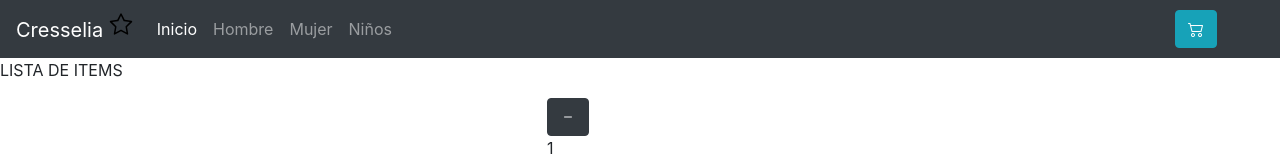
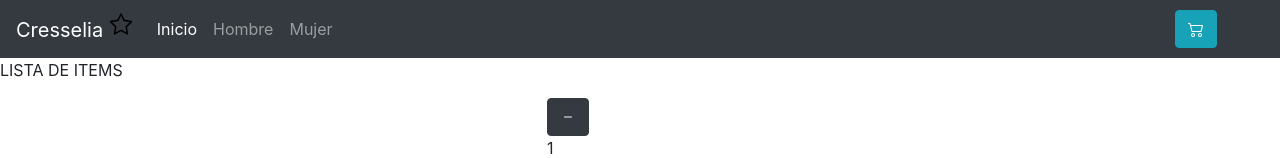
Before and after one commit to AdrianoM96/cresselia-MIGNINI, a React (Create React App) app: page / in a window 1280 px wide. Shown: the top 158 px of the page. Built offline with nearby package versions, Linux system fonts and the light colour scheme.

Commit message:
arreglo de boton agregar

```diff
--- a/src/App.js
+++ b/src/App.js
@@ -2,7 +2,7 @@
 import './App.css';
 import Navbar from './components/navbar/Navbar';
 
-// eslint-disable-next-line no-unused-vars
+
 import ItemListContainer from './components/Items/ItemListContainer';
 function App() {
   return (
--- a/src/components/Items/ItemCount.js
+++ b/src/components/Items/ItemCount.js
@@ -44,12 +44,20 @@ const [contador,setContador] = useState(initial)
                 <div>Unidades disponibles : {stock} </div>
             </div>
         <div>
+            {stock > 0 ?
         <button
             id="agregarAlCarrito"
             className="btn btn-dark"
             onClick={() => onAdd(contador)}>
             Agregar al carrito
+         </button> :
+         <button
+            id="agregarAlCarrito"
+            className="btn btn-dark">
+            Agregar al carrito
          </button>
+
+}
         </div>
       </div>
   );
--- a/src/components/navbar/Navbar.js
+++ b/src/components/navbar/Navbar.js
@@ -19,9 +19,6 @@ const Navbar = () =>{
             <li className="nav-item">
                 <a className="nav-link" href="/#">Mujer</a>
             </li>
-            <li className="nav-item">
-                <a className="nav-link" href="/#">Niños</a>
-            </li>
             </ul>
         </div>
 
```
